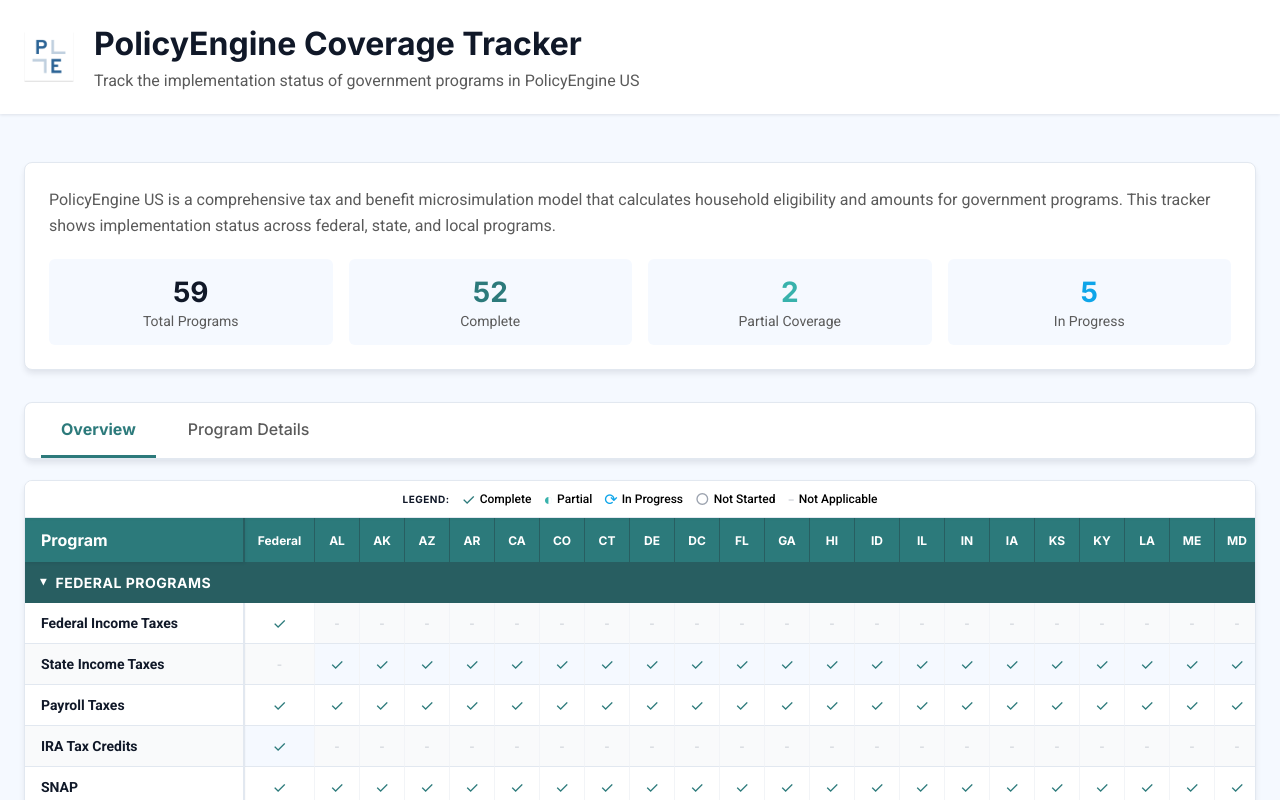
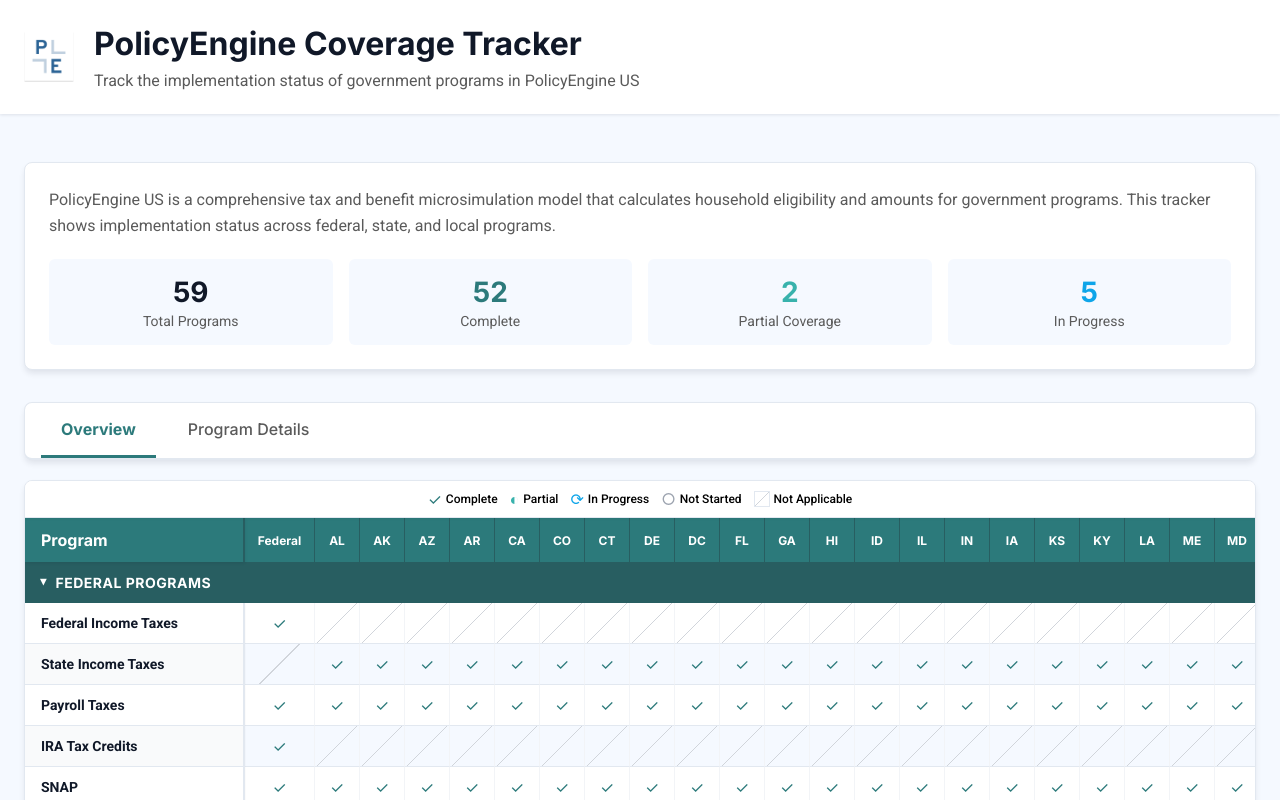
Before and after one commit to PolicyEngine/policyengine-coverage-tracker, a React (Create React App) app: page / in a window 1280 px wide. Shown: the top 800 px of the page. Built offline with nearby package versions, Linux system fonts and the light colour scheme.

Commit message:
More formatting adjustments and SSI state supplement complements Fixes #16

```diff
--- a/src/components/MatrixView.tsx
+++ b/src/components/MatrixView.tsx
@@ -7,7 +7,7 @@
 }
 
 const getStatusIcon = (status: CoverageStatus | null) => {
-  if (!status) return '-';
+  if (!status) return '';
   switch (status) {
     case 'complete':
       return '✓';
@@ -18,6 +18,14 @@
     case 'notStarted':
       return '○';
   }
+};
+
+const getCellBackground = (status: CoverageStatus | null) => {
+  if (!status) {
+    // Single diagonal line going all the way through, descending
+    return `linear-gradient(-45deg, transparent calc(50% - 0.5px), ${colors.gray[300]} calc(50% - 0.5px), ${colors.gray[300]} calc(50% + 0.5px), transparent calc(50% + 0.5px))`;
+  }
+  return undefined;
 };
 
 const getStatusColor = (status: CoverageStatus | null) => {
@@ -334,16 +342,6 @@
         flexWrap: 'wrap',
         boxShadow: '0 1px 3px rgba(0,0,0,0.05)',
       }}>
-        <div style={{
-          fontSize: '10px',
-          fontWeight: typography.fontWeight.bold,
-          color: colors.secondary[900],
-          textTransform: 'uppercase',
-          letterSpacing: '0.5px',
-          fontFamily: typography.fontFamily.primary,
-        }}>
-          Legend:
-        </div>
         <div style={{ display: 'flex', alignItems: 'center', gap: spacing.xs }}>
           <span style={{ fontSize: typography.fontSize.base, color: colors.primary[600] }}>✓</span>
           <span style={{
@@ -381,7 +379,12 @@
           }}>Not Started</span>
         </div>
         <div style={{ display: 'flex', alignItems: 'center', gap: spacing.xs }}>
-          <span style={{ fontSize: typography.fontSize.base, color: colors.gray[300] }}>-</span>
+          <div style={{
+            width: '16px',
+            height: '16px',
+            background: `linear-gradient(-45deg, transparent calc(50% - 0.5px), ${colors.gray[300]} calc(50% - 0.5px), ${colors.gray[300]} calc(50% + 0.5px), transparent calc(50% + 0.5px))`,
+            border: `1px solid ${colors.gray[200]}`,
+          }} />
           <span style={{
             fontSize: typography.fontSize.xs,
             color: colors.text.primary,
@@ -542,7 +545,7 @@
                         borderRight: `1px solid ${colors.gray[100]}`,
                         color: getStatusColor(status),
                         fontSize: typography.fontSize.base,
-                        backgroundColor: status ? undefined : colors.gray[50],
+                        background: getCellBackground(status) || (status ? undefined : colors.gray[50]),
                         minWidth: jurisdiction === 'Federal' ? '70px' : '45px',
                         maxWidth: jurisdiction === 'Federal' ? '70px' : '45px',
                       }}>
--- a/src/data/programs.ts
+++ b/src/data/programs.ts
@@ -565,8 +565,8 @@
     fullName: 'SSI State Supplement',
     agency: 'SSA',
     status: 'partial',
-    coverage: 'CA, CO, MA, IL, NY, PA, NJ, NV, CT, MI, VT, RI, DE, HI',
-    notes: 'Only about 30 states have SSI state supplement programs',
+    coverage: 'All states except AZ, AR, TN, MS, WV, ND',
+    notes: 'SSI State Supplement programs exist in 45 states plus DC',
     stateImplementations: [
       {
         state: 'CA',
@@ -684,6 +684,223 @@
         status: 'notStarted',
         name: 'Hawaii SSP',
         fullName: 'Hawaii State Supplementary Payment',
+        githubLinks: {}
+      },
+      {
+        state: 'AL',
+        status: 'notStarted',
+        name: 'Alabama SSP',
+        fullName: 'Alabama State Supplementary Payment',
+        githubLinks: {}
+      },
+      {
+        state: 'AK',
+        status: 'notStarted',
+        name: 'Alaska SSP',
+        fullName: 'Alaska State Supplementary Payment',
+        githubLinks: {}
+      },
+      {
+        state: 'DC',
+        status: 'notStarted',
+        name: 'DC SSP',
+        fullName: 'District of Columbia State Supplementary Payment',
+        githubLinks: {}
+      },
+      {
+        state: 'FL',
+        status: 'notStarted',
+        name: 'Florida SSP',
+        fullName: 'Florida State Supplementary Payment',
+        githubLinks: {}
+      },
+      {
+        state: 'GA',
+        status: 'notStarted',
+        name: 'Georgia SSP',
+        fullName: 'Georgia State Supplementary Payment',
+        githubLinks: {}
+      },
+      {
+        state: 'ID',
+        status: 'notStarted',
+        name: 'Idaho SSP',
+        fullName: 'Idaho State Supplementary Payment',
+        githubLinks: {}
+      },
+      {
+        state: 'IN',
+        status: 'notStarted',
+        name: 'Indiana SSP',
+        fullName: 'Indiana State Supplementary Payment',
+        githubLinks: {}
+      },
+      {
+        state: 'IA',
+        status: 'notStarted',
+        name: 'Iowa SSP',
+        fullName: 'Iowa State Supplementary Payment',
+        githubLinks: {}
+      },
+      {
+        state: 'KS',
+        status: 'notStarted',
+        name: 'Kansas SSP',
+        fullName: 'Kansas State Supplementary Payment',
+        githubLinks: {}
+      },
+      {
+        state: 'KY',
+        status: 'notStarted',
+        name: 'Kentucky SSP',
+        fullName: 'Kentucky State Supplementary Payment',
+        githubLinks: {}
+      },
+      {
+        state: 'LA',
+        status: 'notStarted',
+        name: 'Louisiana SSP',
+        fullName: 'Louisiana State Supplementary Payment',
+        githubLinks: {}
+      },
+      {
+        state: 'ME',
+        status: 'notStarted',
+        name: 'Maine SSP',
+        fullName: 'Maine State Supplementary Payment',
+        githubLinks: {}
+      },
+      {
+        state: 'MD',
+        status: 'notStarted',
+        name: 'Maryland SSP',
+        fullName: 'Maryland State Supplementary Payment',
+        githubLinks: {}
+      },
+      {
+        state: 'MN',
+        status: 'notStarted',
+        name: 'Minnesota SSP',
+        fullName: 'Minnesota State Supplementary Payment',
+        githubLinks: {}
+      },
+      {
+        state: 'MO',
+        status: 'notStarted',
+        name: 'Missouri SSP',
+        fullName: 'Missouri State Supplementary Payment',
+        githubLinks: {}
+      },
+      {
+        state: 'MT',
+        status: 'notStarted',
+        name: 'Montana SSP',
+        fullName: 'Montana State Supplementary Payment',
+        githubLinks: {}
+      },
+      {
+        state: 'NE',
+        status: 'notStarted',
+        name: 'Nebraska SSP',
+        fullName: 'Nebraska State Supplementary Payment',
+        githubLinks: {}
+      },
+      {
+        state: 'NH',
+        status: 'notStarted',
+        name: 'New Hampshire SSP',
+        fullName: 'New Hampshire State Supplementary Payment',
+        githubLinks: {}
+      },
+      {
+        state: 'NM',
+        status: 'notStarted',
+        name: 'New Mexico SSP',
+        fullName: 'New Mexico State Supplementary Payment',
+        githubLinks: {}
+      },
+      {
+        state: 'NC',
+        status: 'notStarted',
+        name: 'North Carolina SSP',
+        fullName: 'North Carolina State Supplementary Payment',
+        githubLinks: {}
+      },
+      {
+        state: 'OH',
+        status: 'notStarted',
+        name: 'Ohio SSP',
+        fullName: 'Ohio State Supplementary Payment',
+        githubLinks: {}
+      },
+      {
+        state: 'OK',
+        status: 'notStarted',
+        name: 'Oklahoma SSP',
+        fullName: 'Oklahoma State Supplementary Payment',
+        githubLinks: {}
+      },
+      {
+        state: 'OR',
+        status: 'notStarted',
+        name: 'Oregon SSP',
+        fullName: 'Oregon State Supplementary Payment',
+        githubLinks: {}
+      },
+      {
+        state: 'SC',
+        status: 'notStarted',
+        name: 'South Carolina SSP',
+        fullName: 'South Carolina State Supplementary Payment',
+        githubLinks: {}
+      },
+      {
+        state: 'SD',
+        status: 'notStarted',
+        name: 'South Dakota SSP',
+        fullName: 'South Dakota State Supplementary Payment',
+        githubLinks: {}
+      },
+      {
+        state: 'TX',
+        status: 'notStarted',
+        name: 'Texas SSP',
+        fullName: 'Texas State Supplementary Payment',
+        githubLinks: {}
+      },
+      {
+        state: 'UT',
+        status: 'notStarted',
+        name: 'Utah SSP',
+        fullName: 'Utah State Supplementary Payment',
+        githubLinks: {}
+      },
+      {
+        state: 'VA',
+        status: 'notStarted',
+        name: 'Virginia SSP',
+        fullName: 'Virginia State Supplementary Payment',
+        githubLinks: {}
+      },
+      {
+        state: 'WA',
+        status: 'notStarted',
+        name: 'Washington SSP',
+        fullName: 'Washington State Supplementary Payment',
+        githubLinks: {}
+      },
+      {
+        state: 'WI',
+        status: 'notStarted',
+        name: 'Wisconsin SSP',
+        fullName: 'Wisconsin State Supplementary Payment',
+        githubLinks: {}
+      },
+      {
+        state: 'WY',
+        status: 'notStarted',
+        name: 'Wyoming SSP',
+        fullName: 'Wyoming State Supplementary Payment',
         githubLinks: {}
       },
     ],
```
Also changed, not shown: 7 other files (tests, documents, lock files or other folders).
